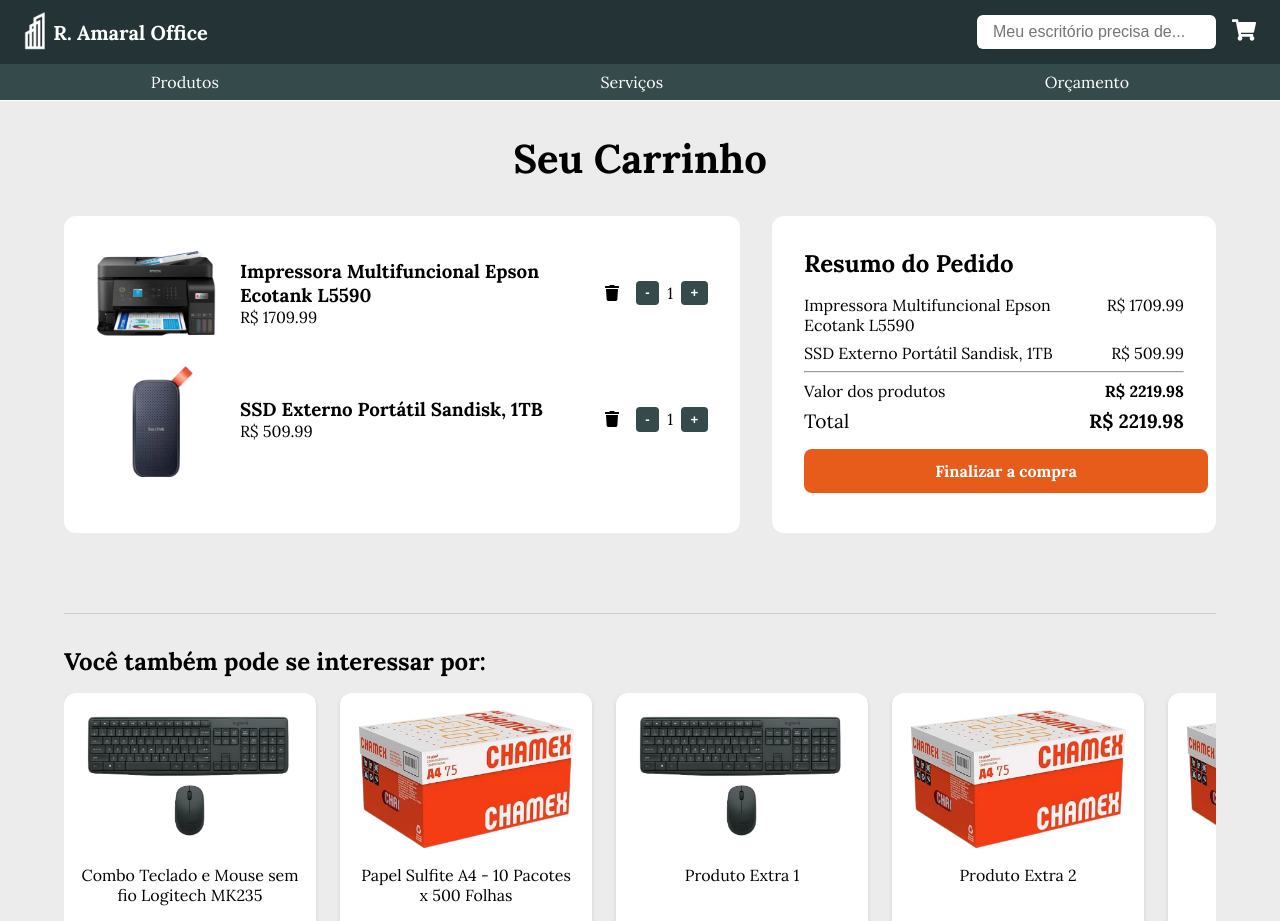
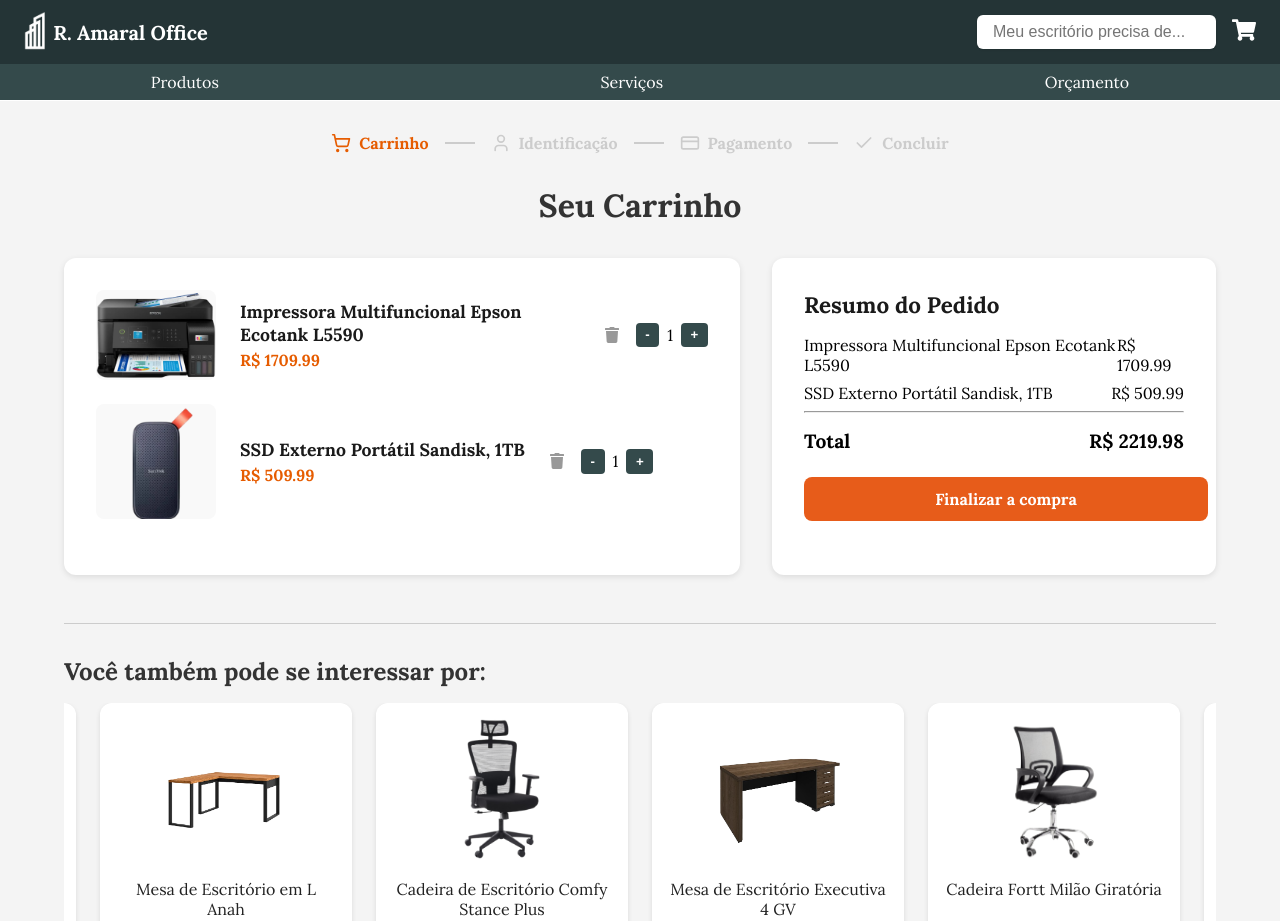
Before and after one commit to Caiosr2/Site-R.Amaral_Office, a React (Vite) app in the folder aula-front/: page /carrinho in a window 1280 px wide. Shown: the top 921 px of the page. Built offline with nearby package versions, Linux system fonts and the light colour scheme.

Commit message:
alteracoes carrossel

```diff
--- a/aula-front/src/Layout.tsx
+++ b/aula-front/src/Layout.tsx
@@ -2,10 +2,12 @@
 import { Outlet } from "react-router-dom";
 import Header from './Header';
 import Footer from "./Footer";
+import ScrollToTop from "./components/ui/scroll_to_top";
 
 const Layout = () => {
   return (
     <div className="layout-container">
+      <ScrollToTop />
       <Header />
       <main>
         <Outlet />
--- a/aula-front/src/pages/Carrinho.tsx
+++ b/aula-front/src/pages/Carrinho.tsx
@@ -1,12 +1,16 @@
 import { useState, useEffect, useRef } from 'react';
 import { Link } from 'react-router-dom';
 import '../styles/Carrinho.css';
+import { FaTrash } from 'react-icons/fa';
+import { ShoppingCart, User, CreditCard, Eye, Check } from 'lucide-react';
 import impressora from '../assets/impressora.png';
 import ssd from '../assets/ssd.png';
-import cadeira from '../assets/cadeira_ergonomica.png';
-import teclado_e_mouse from '../assets/teclado_e_mouse.png';
-import papel from '../assets/papel.png';
-import { FaTrash } from 'react-icons/fa';
+import cadeiraeduarda from "../assets/cadeiraeduarda.png";
+import mesaL from "../assets/MesaL.png";
+import cadeira_ergonomica from "../assets/cadeira_ergonomica.png";
+import mesamadeira from "../assets/mesamadeira.png";
+import cadeirafort from "../assets/cadeiraforttmilao.png";
+import cadeiracouro from "../assets/cadeiradecouro.png";
 
 const Carrinho = () => {
   const [cart, setCart] = useState([
@@ -27,17 +31,12 @@
   ]);
 
   const suggestionProducts = [
-    { id: 1, name: 'Cadeira Ergonômica', price: 899.99, image: cadeira },
-    { id: 2, name: 'Combo Teclado e Mouse sem fio Logitech MK235', price: 159.99, image: teclado_e_mouse },
-    { id: 3, name: 'Papel Sulfite A4 - 10 Pacotes x 500 Folhas', price: 249.99, image: papel },
-    { id: 4, name: 'Produto Extra 1', price: 129.90, image: teclado_e_mouse },
-    { id: 5, name: 'Produto Extra 2', price: 89.90, image: papel },
-    { id: 6, name: 'Produto Extra 3', price: 99.90, image: papel },
-    { id: 7, name: 'Produto Extra 4', price: 79.90, image: papel },
-    { id: 8, name: 'Produto Extra 5', price: 109.90, image: papel },
-    { id: 9, name: 'Produto Extra 6', price: 119.90, image: papel },
-    { id: 10, name: 'Produto Extra 7', price: 139.90, image: papel },
-    { id: 11, name: 'Produto Extra 8', price: 149.90, image: papel },
+    { id: 1, nome: "Poltrona Escritório Eduarda", preco: 899.99, imagem: cadeiraeduarda, link: "/poltronaeduarda" },
+    { id: 2, nome: "Mesa de Escritório em L Anah", preco: 1597.99, imagem: mesaL, link: "/mesaeml" },
+    { id: 3, nome: "Cadeira de Escritório Comfy Stance Plus", preco: 721.99, imagem: cadeira_ergonomica, link: "/cadeiraergonomica" },
+    { id: 4, nome: "Mesa de Escritório Executiva 4 GV", preco: 1576.99, imagem: mesamadeira, link: "/mesaexecutiva" },
+    { id: 5, nome: "Cadeira Fortt Milão Giratória", preco: 799.99, imagem: cadeirafort, link: "/cadeirafm" },
+    { id: 6, nome: "Cadeira de Escritório de couro", preco: 599.99, imagem: cadeiracouro, link: "/cadeiradecouro" },
   ];
 
   const updateQuantity = (id: number, delta: number) => {
@@ -51,7 +50,6 @@
   };
 
   const total = cart.reduce((sum, item) => sum + item.price * item.quantity, 0);
-
   const carouselRef = useRef<HTMLDivElement>(null);
 
   useEffect(() => {
@@ -59,7 +57,6 @@
       const carousel = carouselRef.current;
       if (carousel) {
         const maxScrollLeft = carousel.scrollWidth - carousel.clientWidth;
-
         if (carousel.scrollLeft >= maxScrollLeft - 5) {
           carousel.scrollTo({ left: 0, behavior: 'smooth' });
         } else {
@@ -67,12 +64,21 @@
         }
       }
     }, 3000);
-
     return () => clearInterval(interval);
   }, []);
 
   return (
     <div className="cart-container">
+      <div className="cart-steps">
+        <Step active><ShoppingCart size={20} /> Carrinho</Step>
+        <Line />
+        <Step><User size={20} /> Identificação</Step>
+        <Line />
+        <Step><CreditCard size={20} /> Pagamento</Step>
+        <Line />
+        <Step><Check size={20} /> Concluir</Step>
+      </div>
+
       <h1 className="cart-title">Seu Carrinho</h1>
       <div className="cart-content">
         <div className="cart-items">
@@ -105,27 +111,21 @@
           ))}
           <hr />
           <div className="summary-total">
-            <span>Valor dos produtos</span>
-            <span><strong>R$ {total.toFixed(2)}</strong></span>
-          </div>
-          <div className="summary-total final">
             <span>Total</span>
             <span><strong>R$ {total.toFixed(2)}</strong></span>
           </div>
-          <Link to="/checkout" className="checkout-button">
-            Finalizar a compra
-          </Link>
+          <Link to="/checkout" className="checkout-button">Finalizar a compra</Link>
         </div>
       </div>
 
       <div className="suggestions">
         <h2>Você também pode se interessar por:</h2>
         <div className="suggestion-carousel" ref={carouselRef}>
-          {suggestionProducts.map((product) => (
-            <Link to={`/produto/${product.id}`} key={product.id} className="suggestion-item">
-              <img src={product.image} alt={product.name} />
-              <p>{product.name}</p>
-              <span>R$ {product.price.toFixed(2)}</span>
+          {suggestionProducts.map(product => (
+            <Link to={product.link} key={product.id} className="suggestion-item">
+              <img src={product.imagem} alt={product.nome} />
+              <p>{product.nome}</p>
+              <span>R$ {product.preco.toFixed(2)}</span>
             </Link>
           ))}
         </div>
@@ -135,3 +135,17 @@
 };
 
 export default Carrinho;
+
+interface StepProps {
+  active?: boolean;
+}
+
+const Step = ({ children, active }: React.PropsWithChildren<StepProps>) => (
+  <div style={{ display: 'flex', alignItems: 'center', fontWeight: 600, color: active ? '#e65c00' : '#ccc', gap: '0.5rem' }}>
+    {children}
+  </div>
+);
+
+const Line = () => (
+  <div style={{ width: 30, height: 2, backgroundColor: '#ccc' }} />
+);
--- a/aula-front/src/pages/Home.tsx
+++ b/aula-front/src/pages/Home.tsx
@@ -5,7 +5,12 @@
 import banner1 from '../assets/banner1.png';
 import banner2 from '../assets/banner2.png';
 import mouse from '../assets/mouse.png';
-import cadeira from '../assets/cadeira_ergonomica.png';
+import cadeira_ergonomica from '../assets/cadeira_ergonomica.png';
+import cadeiraeduarda  from "../assets/cadeiraeduarda.png"
+import mesamadeira from "../assets/mesamadeira.png"
+import cadeiracouro from "../assets/cadeiradecouro.png"
+import mesaL from "../assets/MesaL.png"
+import cadeirafort from "../assets/cadeiraforttmilao.png"
 import impressora from '../assets/impressora.png';
 import moveis from '../assets/categoria_moveis.png';
 import tecnologia from '../assets/categoria_tecnologia.png';
@@ -13,6 +18,7 @@
 import avatar1 from '../assets/avatar1.png';
 import avatar2 from '../assets/avatar2.png';
 import avatar3 from '../assets/avatar3.png';
+
 
 const Home = () => {
   const banners = [
@@ -82,35 +88,35 @@
       <SectionTitle>Produtos mais procurados</SectionTitle>
       <CarouselWrapper>
         <Carousel ref={carouselRef}>
-          <CarouselItem to="/produto1">
-            <img src={mouse} alt="Mouse" />
-            <p>Mouse com fio USB Logitech M90</p>
-            <span>R$ 33,90</span>
+          <CarouselItem to="/poltronaeduarda">
+            <img src={cadeiraeduarda} alt="Poltrona Eduarda" />
+            <p>Poltrona Eduarda Linho</p>
+            <span>R$ 899,99</span>
           </CarouselItem>
-          <CarouselItem to="/produto/2">
-            <img src={cadeira} alt="Cadeira" />
-            <p>Cadeira de Escritório Fortt Milano</p>
-            <span>R$ 199,99</span>
+          <CarouselItem to="/cadeiraergonomica">
+            <img src={cadeira_ergonomica} alt="Cadeira Ergonômica" />
+            <p>Cadeira de Escritório Comfy Stance Plus</p>
+            <span>R$ 721,99</span>
           </CarouselItem>
-          <CarouselItem to="/produto/3">
-            <img src={impressora} alt="Impressora" />
-            <p>Impressora Multifuncional Epson L5590</p>
-            <span>R$ 1709,99</span>
+          <CarouselItem to="/mesaexecutiva">
+            <img src={mesamadeira} alt="Mesa Madeira" />
+            <p>Mesa de Escritório Executiva 4 GV</p>
+            <span>R$ 1576,99</span>
           </CarouselItem>
-          <CarouselItem to="/produto/4">
-            <img src={moveis} alt="Mesa Escritório" />
-            <p>Mesa Escritório Compacta</p>
-            <span>R$ 299,90</span>
+          <CarouselItem to="/cadeiradecouro">
+            <img src={cadeiracouro} alt="Cadeira Couro" />
+            <p>Cadeira de Escritório de couro</p>
+            <span>R$ 599,99</span>
           </CarouselItem>
-          <CarouselItem to="/produto/5">
-            <img src={tecnologia} alt="Notebook" />
-            <p>Notebook Dell Inspiron</p>
-            <span>R$ 3199,00</span>
+          <CarouselItem to="/mesaeml">
+            <img src={mesaL} alt="Mesa em L" />
+            <p>Mesa de Escritório em L Anah</p>
+            <span>R$ 1597,99</span>
           </CarouselItem>
-          <CarouselItem to="/produto/6">
-            <img src={papelaria} alt="Caneta" />
-            <p>Kit Canetas Esferográficas</p>
-            <span>R$ 19,90</span>
+          <CarouselItem to="/cadeirafm">
+            <img src={cadeirafort} alt="Cadeira Fort Milão" />
+            <p>Cadeira Fortt Milão Giratória</p>
+            <span>R$ 799,99</span>
           </CarouselItem>
         </Carousel>
       </CarouselWrapper>
--- a/aula-front/src/pages/Produtos.tsx
+++ b/aula-front/src/pages/Produtos.tsx
@@ -1,14 +1,20 @@
 import React, { useEffect, useState } from "react";
 import styled from "styled-components";
 import { Link, useLocation } from "react-router-dom";
+import cadeira_ergonomica from '../assets/cadeira_ergonomica.png';
 import cadeiraeduarda from "../assets/cadeiraeduarda.png";
+import mesamadeira from "../assets/mesamadeira.png";
+import cadeiracouro from "../assets/cadeiradecouro.png";
 import mesaL from "../assets/MesaL.png";
+import cadeirafort from "../assets/cadeiraforttmilao.png";
 
 const produtos = [
   { id: 1, nome: "Poltrona Escritório Eduarda", preco: 899.99, categoria: ["Móveis", "Cadeiras"], imagem: cadeiraeduarda, link: "/poltronaeduarda" },
   { id: 2, nome: "Mesa de Escritório em L Anah", preco: 1597.99, categoria: ["Móveis", "Mesas"], imagem: mesaL, link: "/mesaeml" },
-  { id: 3, nome: "Telefone OpenScape CP400", preco: 849.99, categoria: ["Tecnologia", "Telefones"], imagem: "https://via.placeholder.com/150", link: "/TelefoneOpenscape" },
-  { id: 4, nome: "Lápis e borracha kit escolar", preco: 15.99, categoria: ["Papelaria", "Lápis e borracha"], imagem: "https://via.placeholder.com/150", link: "/KitEscolar" },
+  { id: 3, nome: "Cadeira de Escritório Comfy Stance Plus", preco: 721.99, categoria: ["Móveis", "Cadeiras"], imagem: cadeira_ergonomica, link: "/cadeiraergonomica" },
+  { id: 4, nome: "Mesa de Escritório Executiva 4 GV", preco: 1576.99, categoria: ["Móveis", "Mesas"], imagem: mesamadeira, link: "/mesaexecutiva" },
+  { id: 5, nome: "Cadeira Fortt Milão Giratória", preco: 799.99, categoria: ["Móveis", "Cadeiras"], imagem: cadeirafort, link: "/cadeirafm" },
+  { id: 6, nome: "Cadeira de Escritório de couro", preco: 599.99, categoria: ["Móveis", "Cadeiras"], imagem: cadeiracouro, link: "/cadeiradecouro" },
 ];
 
 const categoriasPrincipais = ["Móveis", "Tecnologia", "Papelaria"];
@@ -27,7 +33,7 @@
     const query = new URLSearchParams(location.search);
     const categoria = query.get("categoria");
     if (categoria) {
-      setFiltros([categoria]); // Agora seleciona apenas a categoria informada na URL
+      setFiltros([categoria]);
     }
   }, [location.search]);
 
@@ -154,9 +160,11 @@
   display: grid;
   grid-template-columns: ${({ single }) => (single ? "1fr 1fr 1fr" : "repeat(auto-fit, minmax(220px, 1fr))")};
   justify-content: ${({ single }) => (single ? "start" : "stretch")};
-  gap: 2.5rem;
-  padding-right: 2rem;
+  gap: 2rem 2.5rem; /* 2rem vertical, 2.5rem horizontal */
+  padding: 0 2rem 4rem 2rem; /* padding horizontal e inferior */
 `;
+
+
 
 const ProdutoCard = styled.div`
   background: #fff;
@@ -167,10 +175,16 @@
   margin: 0 auto;
   box-shadow: 0 2px 6px rgba(0, 0, 0, 0.1);
   text-align: center;
+  transition: transform 0.2s ease;
+
+  &:hover {
+    transform: translateY(-6px);
+  }
 
   img {
-    width: 100%;
-    border-radius: 0.5rem;
+    width: 160px;
+    height: 160px;
+    object-fit: contain;
     margin-bottom: 1rem;
   }
 
@@ -193,6 +207,7 @@
     border-radius: 6px;
     margin-bottom: 0.5rem;
     cursor: pointer;
+    transition: all 0.3s ease;
   }
 
   a {
--- a/aula-front/src/pages/produtos_especificos/CadeiraCouro.tsx
+++ b/aula-front/src/pages/produtos_especificos/CadeiraCouro.tsx
@@ -13,7 +13,7 @@
         <LeftColumn>
           <Breadcrumb>
             <StyledLink to="/produtos?categoria=Móveis">Móveis</StyledLink> &gt;{" "}
-            <StyledLink to="/produtos?categoria=Móveis,Cadeiras">Cadeiras</StyledLink> &gt;{" "}
+            <StyledLink to="/produtos?categoria=Cadeiras">Cadeiras</StyledLink> &gt;{" "}
             <span>Cadeira de escritório em couro</span>
           </Breadcrumb>
 
--- a/aula-front/src/pages/produtos_especificos/CadeiraErgonomica.tsx
+++ b/aula-front/src/pages/produtos_especificos/CadeiraErgonomica.tsx
@@ -13,7 +13,7 @@
         <LeftColumn>
           <Breadcrumb>
             <StyledLink to="/produtos?categoria=Móveis">Móveis</StyledLink> &gt;{" "}
-            <StyledLink to="/produtos?categoria=Móveis,Cadeiras">Cadeiras</StyledLink> &gt;{" "}
+            <StyledLink to="/produtos?categoria=Cadeiras">Cadeiras</StyledLink> &gt;{" "}
             <span>Cadeira Comfy Stance Plus</span>
           </Breadcrumb>
 
--- a/aula-front/src/pages/produtos_especificos/CadeiraForttMilao.tsx
+++ b/aula-front/src/pages/produtos_especificos/CadeiraForttMilao.tsx
@@ -13,11 +13,11 @@
         <LeftColumn>
           <Breadcrumb>
             <StyledLink to="/produtos?categoria=Móveis">Móveis</StyledLink> &gt;{" "}
-            <StyledLink to="/produtos?categoria=Móveis,Cadeiras">Cadeiras</StyledLink> &gt;{" "}
+            <StyledLink to="/produtos?categoria=Cadeiras">Cadeiras</StyledLink> &gt;{" "}
             <span>Cadeira Fortt Milão</span>
           </Breadcrumb>
 
-          <Title>Cadeira Fortt Milão Giratória com Rodízios</Title>
+          <Title>Cadeira Fortt Milão Giratória</Title>
           <Price>R$ 799,99</Price>
 
           <Description>
--- a/aula-front/src/styles/Carrinho.css
+++ b/aula-front/src/styles/Carrinho.css
@@ -1,32 +1,38 @@
 .cart-container {
   padding: 2rem 4rem;
-  background-color: rgba(228, 228, 228, 0.693);
-  font-family: 'Lora';
-  max-width: 100vw;
+  background-color: #f4f4f4;
+  font-family: 'Lora', serif;
   box-sizing: border-box;
 }
 
+.cart-steps {
+  display: flex;
+  align-items: center;
+  justify-content: center;
+  gap: 1rem;
+  margin-bottom: 2rem;
+}
+
 .cart-title {
+  font-size: 2rem;
+  margin-bottom: 2rem;
   text-align: center;
-  font-size: 2.5rem;
-  margin-bottom: 2rem;
+  color: #333;
 }
 
 .cart-content {
   display: flex;
   justify-content: space-between;
+  flex-wrap: wrap;
   gap: 2rem;
-  flex-wrap: wrap;
-  width: 100%;
-  max-width: 100%;
-  box-sizing: border-box;
 }
 
 .cart-items {
   flex: 1;
-  background-color: rgb(255, 255, 255);
+  background-color: #fff;
   padding: 2rem;
   border-radius: 12px;
+  box-shadow: 0 2px 6px rgba(0,0,0,0.1);
 }
 
 .cart-item {
@@ -34,18 +40,25 @@
   align-items: center;
   gap: 1.5rem;
   margin-bottom: 1.5rem;
-  box-sizing: border-box;
-  max-width: 100%;
 }
 
 .product-image {
   width: 120px;
   height: auto;
   object-fit: contain;
+  border-radius: 8px;
+  background-color: #f9f9f9;
 }
 
-.product-info {
-  flex: 1;
+.product-info h3 {
+  font-size: 1.1rem;
+  margin-bottom: 0.25rem;
+  color: #1a1a1a;
+}
+
+.product-info p {
+  color: #e65c00;
+  font-weight: bold;
 }
 
 .cart-actions {
@@ -55,8 +68,8 @@
 }
 
 .trash-icon {
+  color: #999;
   cursor: pointer;
-  color: #000;
 }
 
 .quantity-control {
@@ -68,7 +81,7 @@
 .quantity-control button {
   padding: 0.3rem 0.6rem;
   border: none;
-  background-color: #344A4b;
+  background-color: #344A4B;
   color: white;
   font-weight: bold;
   cursor: pointer;
@@ -77,33 +90,30 @@
 
 .order-summary {
   width: 380px;
-  background-color: rgb(255, 255, 255);
+  background-color: #fff;
   padding: 2rem;
   border-radius: 12px;
+  box-shadow: 0 2px 6px rgba(0,0,0,0.1);
 }
 
 .order-summary h2 {
   margin-bottom: 1rem;
+  font-size: 1.4rem;
+  color: #1a1a1a;
 }
 
-.summary-line,
+.summary-line {
+  display: flex;
+  justify-content: space-between;
+  margin: 0.5rem 0;
+}
+
 .summary-total {
   display: flex;
   justify-content: space-between;
-  align-items: flex-start;
-  margin: 0.5rem 0;
-}
-
-.summary-line span:first-child {
-  max-width: 70%;
-}
-
-.summary-line span:last-child {
-  white-space: nowrap;
-}
-
-.final {
+  font-weight: bold;
   font-size: 1.2rem;
+  margin-top: 1rem;
 }
 
 .checkout-button {
@@ -113,22 +123,20 @@
   background-color: #e75c1a;
   color: white;
   font-weight: bold;
-  border: none;
   border-radius: 0.5rem;
   padding: 0.75rem;
-  margin-top: 1rem;
+  margin-top: 1.5rem;
   font-size: 1rem;
   text-decoration: none;
-  transition: background-color 0.3s ease;
+  transition: background 0.2s ease-in-out;
 }
 
 .checkout-button:hover {
   background-color: #cf4f14;
 }
 
-
 .suggestions {
-  margin-top: 5rem;
+  margin-top: 3rem;
   padding-top: 2rem;
   border-top: 1px solid #ccc;
 }
@@ -136,7 +144,7 @@
 .suggestions h2 {
   font-size: 1.5rem;
   margin-bottom: 1rem;
-  font-weight: bold;
+  color: #333;
 }
 
 .suggestion-carousel {
@@ -146,31 +154,16 @@
   padding-bottom: 1rem;
   scroll-snap-type: x mandatory;
   scroll-behavior: smooth;
-  scrollbar-width: thin;
-  scrollbar-color: #ccc transparent;
-}
-
-.suggestion-carousel::-webkit-scrollbar {
-  height: 8px;
-}
-
-.suggestion-carousel::-webkit-scrollbar-thumb {
-  background-color: #bbb;
-  border-radius: 4px;
 }
 
 .suggestion-item {
   flex: 0 0 auto;
   width: 220px;
-  scroll-snap-align: start;
-  background-color: #fff;
+  background: #fff;
   border-radius: 0.75rem;
   padding: 1rem;
-  box-shadow: 0 2px 5px rgba(0, 0, 0, 0.1);
+  box-shadow: 0 2px 5px rgba(0,0,0,0.1);
   text-align: center;
-  display: flex;
-  flex-direction: column;
-  justify-content: space-between;
   text-decoration: none;
   color: inherit;
   transition: transform 0.2s ease;
@@ -183,17 +176,18 @@
   margin-bottom: 1rem;
 }
 
-.suggestion-item:hover {
-  transform: translateY(-4px);
-}
-
 .suggestion-item p {
   font-weight: 500;
   margin-bottom: 0.5rem;
   min-height: 3rem;
+  color: #222;
 }
 
 .suggestion-item span {
   font-weight: bold;
-  color: #333;
+  color: #e65c00;
 }
+
+.suggestion-item:hover {
+  transform: translateY(-4px);
+}
```
Also changed, not shown: aula-front/src/components/ui/scroll_to_top.tsx (added, +13 -0 lines), aula-front/src/router.tsx (line endings or trailing spaces).
